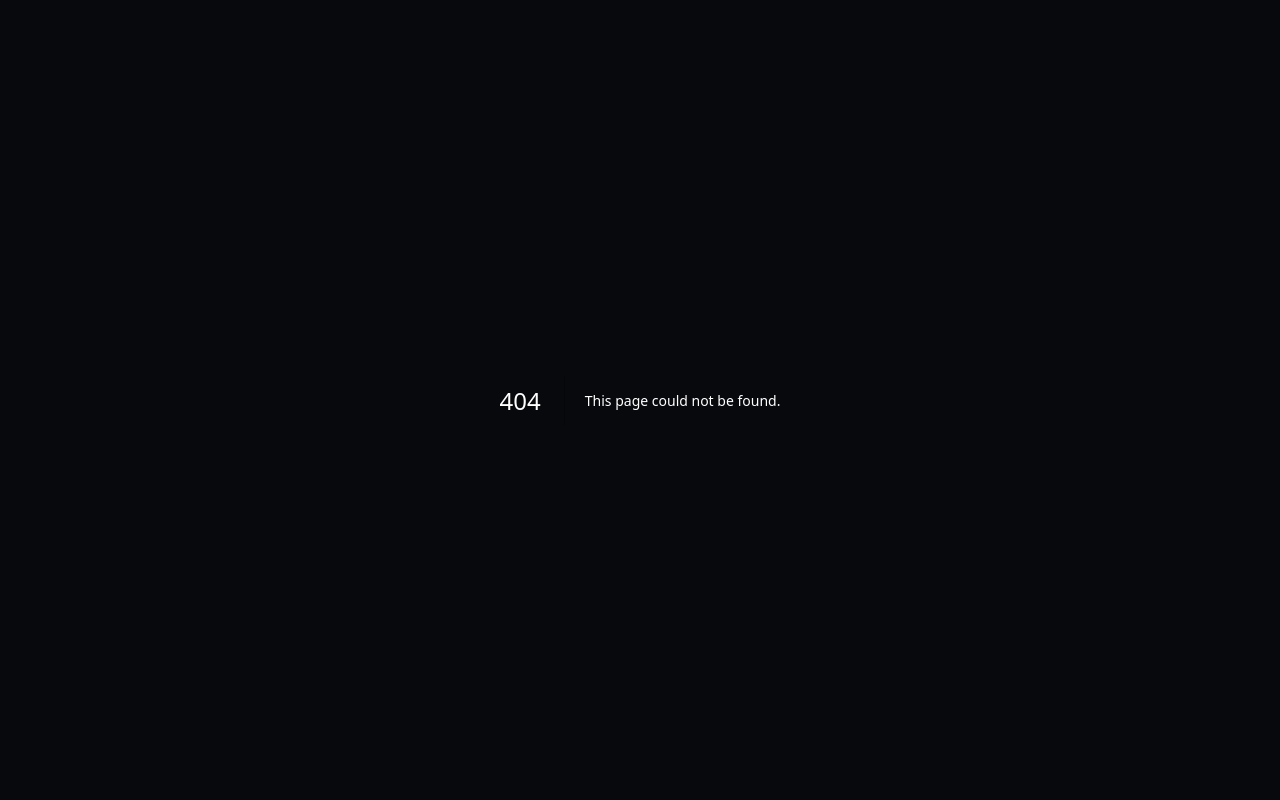
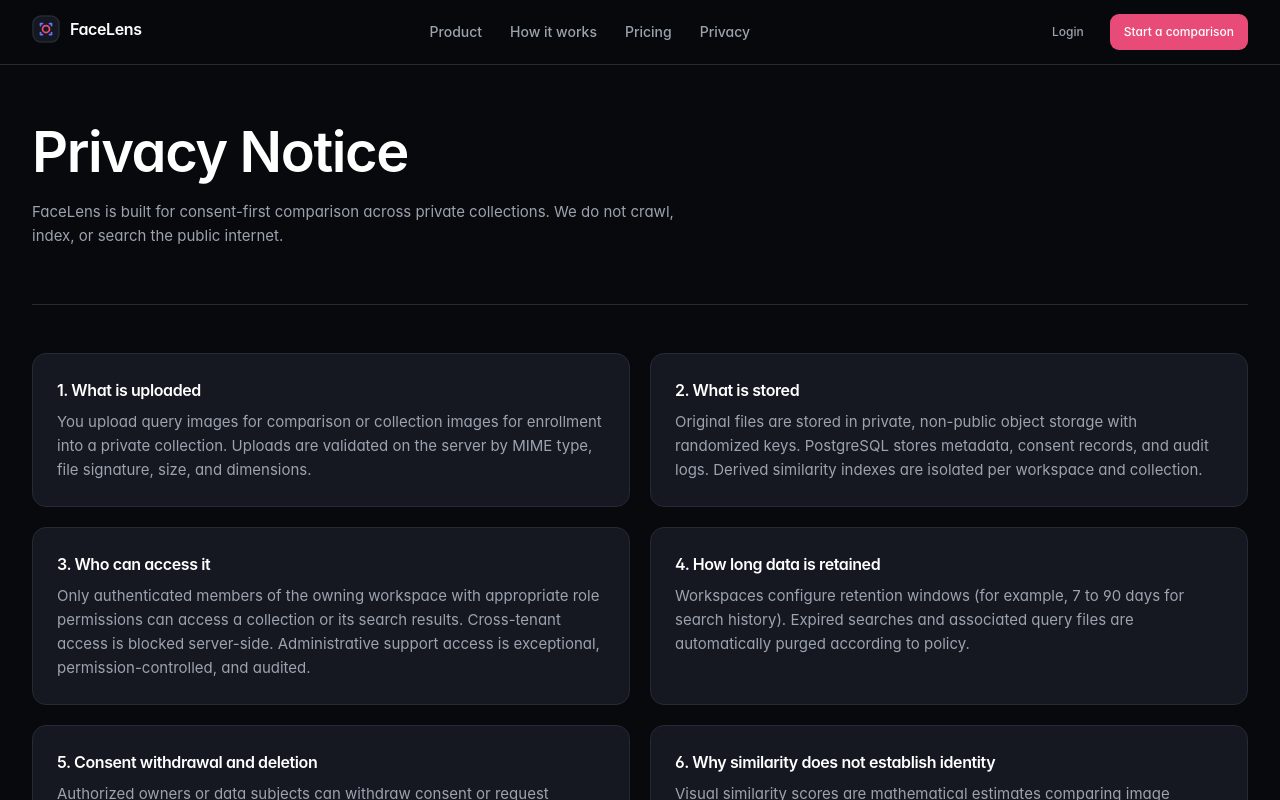
Before and after one commit to suhel6388/facelens, a Next.js app in the folder apps/web/: page /privacy in a window 1280 px wide. Before the commit this address had no page. Shown: the top 800 px of the page. Built offline with nearby package versions, Linux system fonts and the light colour scheme.

Commit message:
feat(web): add marketing privacy policy page

```diff
--- /dev/null
+++ b/apps/web/src/app/privacy/page.tsx
@@ -0,0 +1,64 @@
+import type { Metadata } from "next";
+import { BRAND_NAME } from "@app/types";
+import { Card, CardContent, CardHeader, CardTitle } from "@app/ui";
+import { MarketingLayout } from "@/components/marketing/marketing-layout";
+
+export const metadata: Metadata = {
+  title: `Privacy Policy — ${BRAND_NAME}`,
+  description:
+    "How FaceLens handles uploads, private storage, access isolation, retention, consent withdrawal, and deletion.",
+};
+
+const PRIVACY_SECTIONS = [
+  {
+    title: "1. What is uploaded",
+    body: "You upload query images for comparison or collection images for enrollment into a private collection. Uploads are validated on the server by MIME type, file signature, size, and dimensions.",
+  },
+  {
+    title: "2. What is stored",
+    body: "Original files are stored in private, non-public object storage with randomized keys. PostgreSQL stores metadata, consent records, and audit logs. Derived similarity indexes are isolated per workspace and collection.",
+  },
+  {
+    title: "3. Who can access it",
+    body: "Only authenticated members of the owning workspace with appropriate role permissions can access a collection or its search results. Cross-tenant access is blocked server-side. Administrative support access is exceptional, permission-controlled, and audited.",
+  },
+  {
+    title: "4. How long data is retained",
+    body: "Workspaces configure retention windows (for example, 7 to 90 days for search history). Expired searches and associated query files are automatically purged according to policy.",
+  },
+  {
+    title: "5. Consent withdrawal and deletion",
+    body: "Authorized owners or data subjects can withdraw consent or request deletion at any time. Withdrawn images are disabled immediately from future comparisons, and original files, derived representations, cached previews, and queued jobs are removed.",
+  },
+  {
+    title: "6. Why similarity does not establish identity",
+    body: "Visual similarity scores are mathematical estimates comparing image features within a private collection. They do not verify identity, prove who appears in a photograph, or support consequential decisions.",
+  },
+] as const;
+
+export default function PrivacyPage() {
+  return (
+    <MarketingLayout>
+      <section className="border-b border-border py-14">
+        <h1 className="type-display max-w-3xl text-white">Privacy Notice</h1>
+        <p className="type-body mt-4 max-w-2xl text-muted">
+          {BRAND_NAME} is built for consent-first comparison across private collections. We do not
+          crawl, index, or search the public internet.
+        </p>
+      </section>
+
+      <section className="grid gap-5 py-12 md:grid-cols-2">
+        {PRIVACY_SECTIONS.map((section) => (
+          <Card key={section.title}>
+            <CardHeader className="pb-2">
+              <CardTitle className="text-base">{section.title}</CardTitle>
+            </CardHeader>
+            <CardContent>
+              <p className="type-body text-muted">{section.body}</p>
+            </CardContent>
+          </Card>
+        ))}
+      </section>
+    </MarketingLayout>
+  );
+}
```
